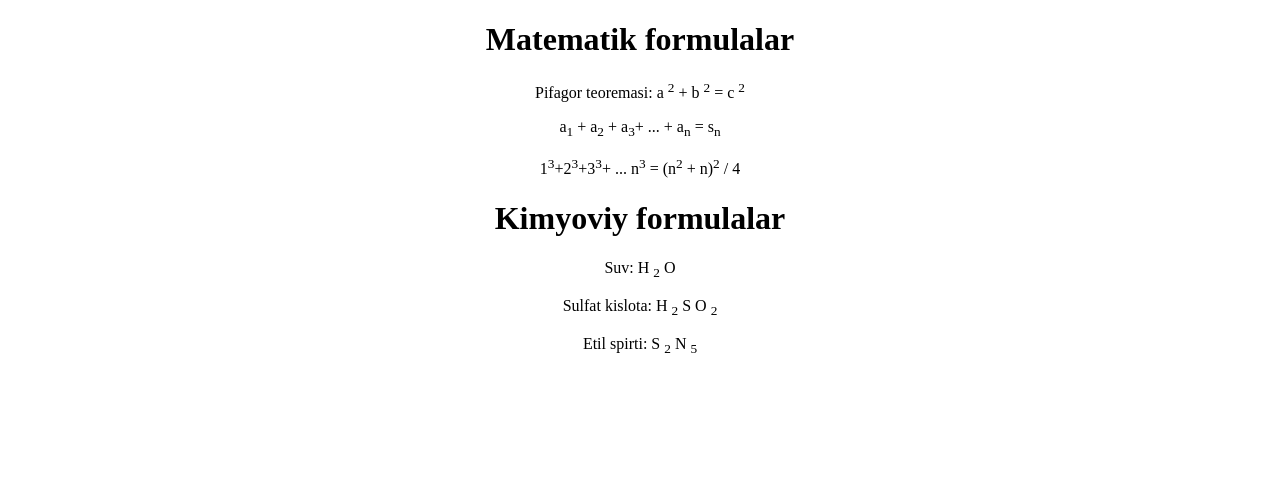
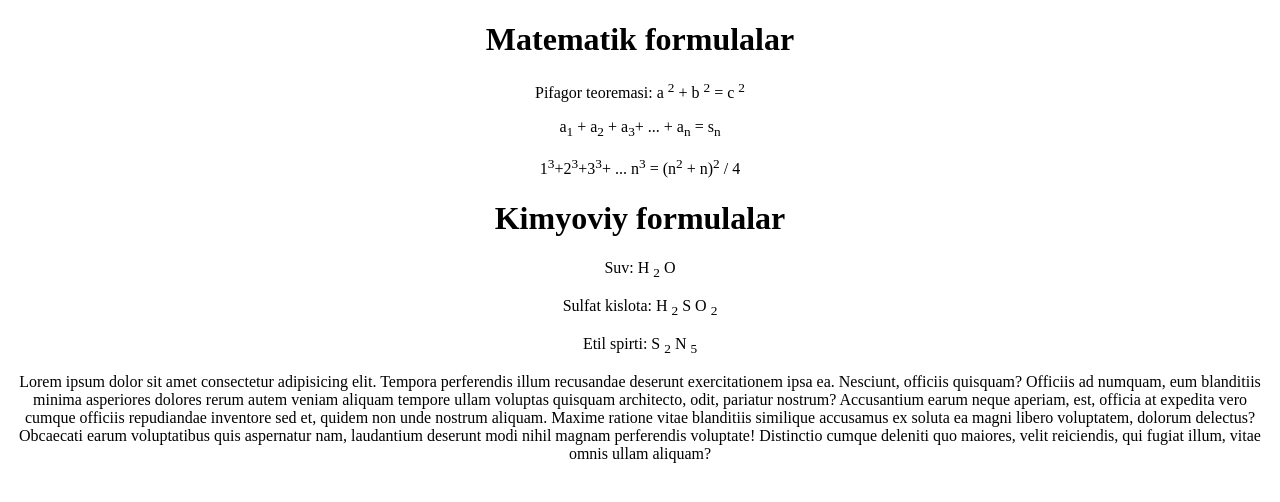
Before and after one commit to shahobiddindev/lesson2-task2, a plain HTML site: page index.html in a window 1280 px wide. Drawn offline with Linux system fonts and the light colour scheme.

Commit message:
first commit

```diff
--- a/index.html
+++ b/index.html
@@ -17,6 +17,14 @@
    <p>Suv: H <sub>2</sub> O</p>
    <p>Sulfat kislota: H <sub>2</sub> S O <sub>2</sub></p>
    <p>Etil spirti: S <sub>2</sub> N <sub>5</sub></p>
+   <p>Lorem ipsum dolor sit amet consectetur adipisicing elit. Tempora perferendis illum recusandae deserunt
+      exercitationem ipsa ea. Nesciunt, officiis quisquam? Officiis ad numquam, eum blanditiis minima asperiores dolores
+      rerum autem veniam aliquam tempore ullam voluptas quisquam architecto, odit, pariatur nostrum? Accusantium earum
+      neque aperiam, est, officia at expedita vero cumque officiis repudiandae inventore sed et, quidem non unde nostrum
+      aliquam. Maxime ratione vitae blanditiis similique accusamus ex soluta ea magni libero voluptatem, dolorum
+      delectus? Obcaecati earum voluptatibus quis aspernatur nam, laudantium deserunt modi nihil magnam perferendis
+      voluptate! Distinctio cumque deleniti quo maiores, velit reiciendis, qui fugiat illum, vitae omnis ullam aliquam?
+   </p>
 </body>
 
 </html>
```
